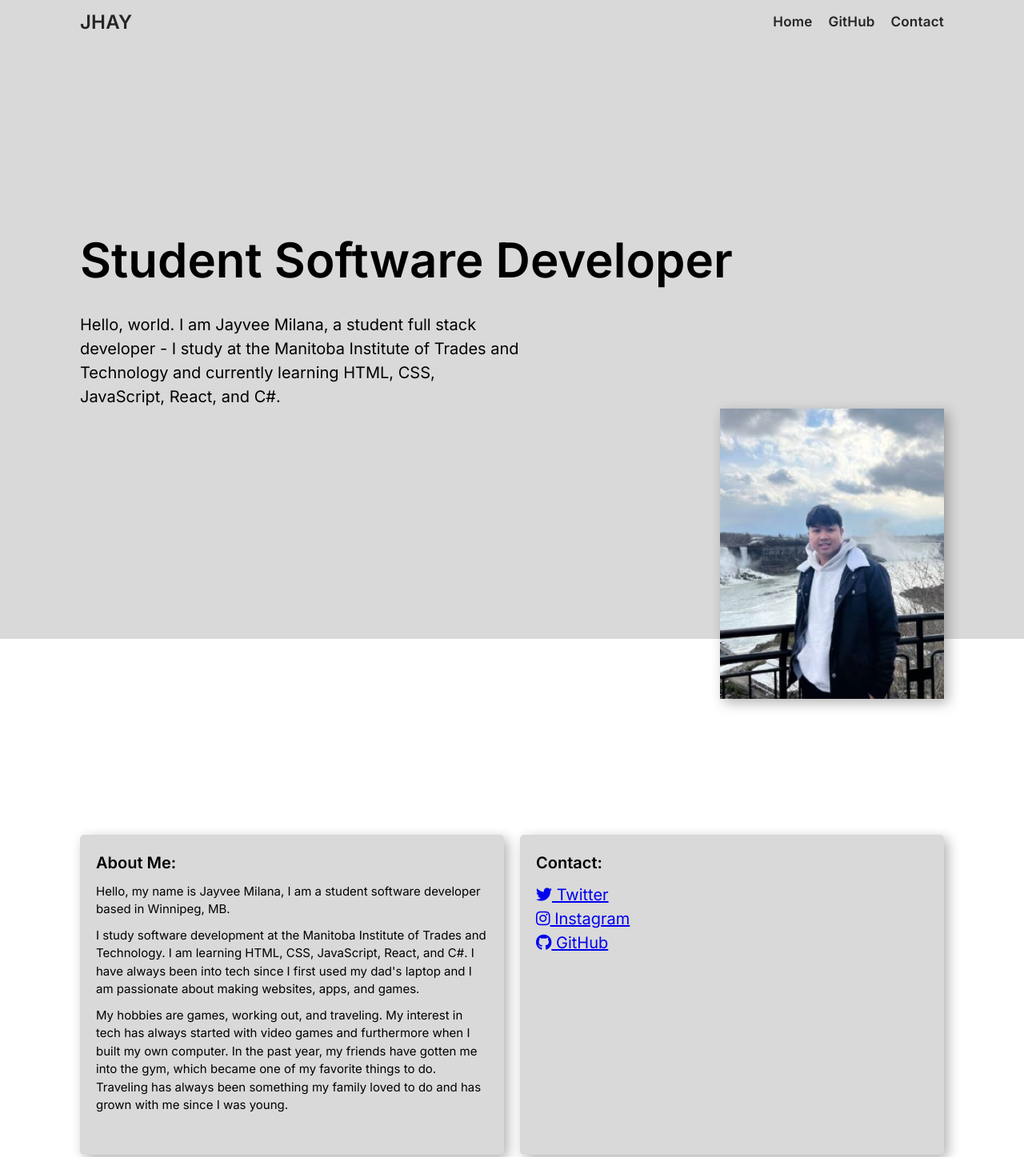
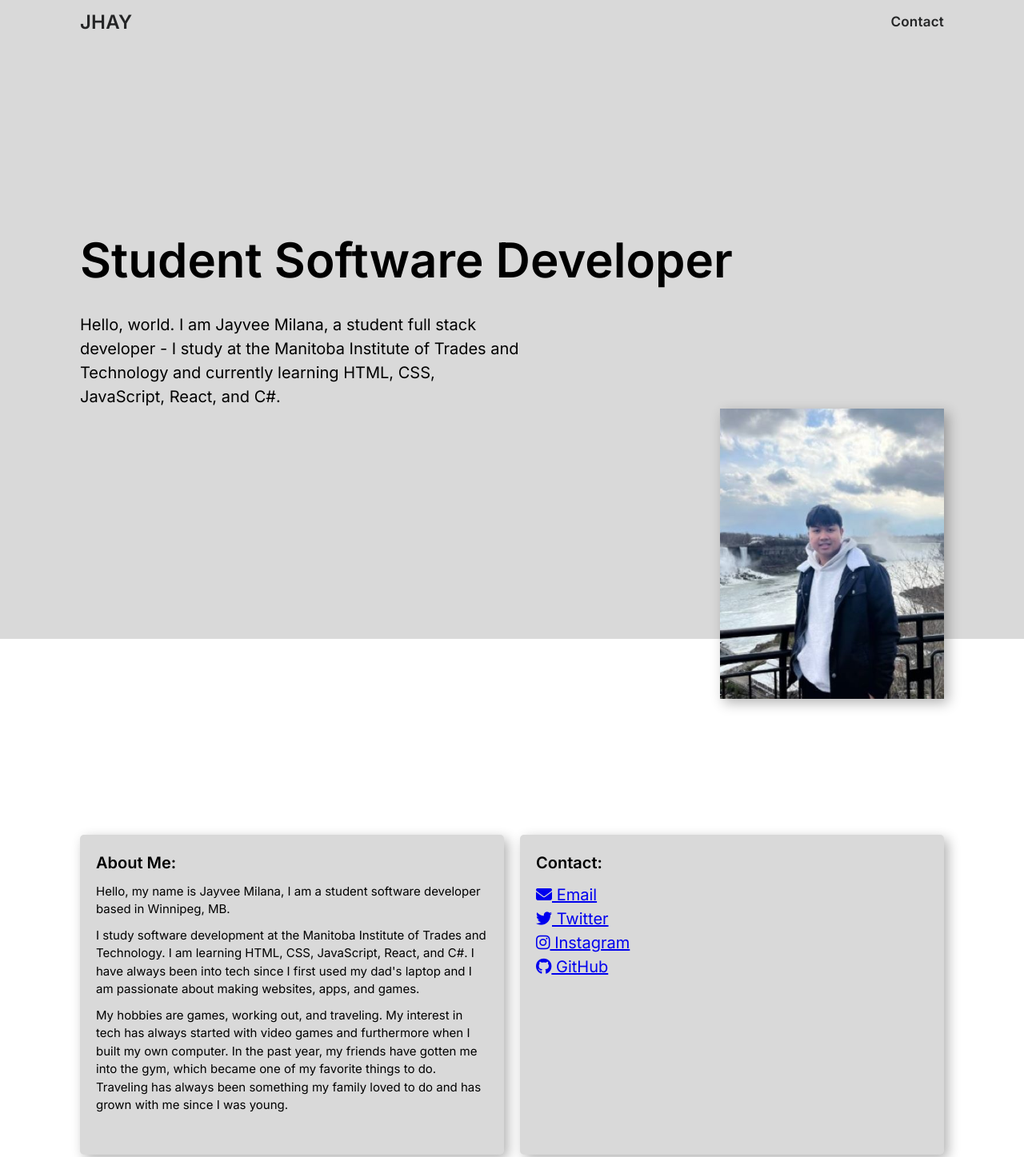
Before and after one commit to JhayMilana/first-web-page, a plain HTML site: page index.html in a window 1280 px wide. Shown: the top 1447 px of the page at 80% size. Drawn offline with Linux system fonts and the light colour scheme.

Commit message:
contact nav email

```diff
--- a/index.html
+++ b/index.html
@@ -27,9 +27,7 @@
         </div>
         <nav>
           <ul>
-            <li><a href="#">Home</a></li>
-            <li><a href="#">GitHub</a></li>
-            <li><a href="#">Contact</a></li>
+            <li><a href="#contact">Contact</a></li>
           </ul>
         </nav>
       </div>
@@ -80,10 +78,10 @@
             </div>
             <div class="column two">
               <h3>Contact:</h3>
-              <div class="links">
-                <p>
-
-                </p>
+              <div class="links" id="contact">
+                <a href="mailto:jmmilana12@gmail.com" title="Email">
+                  <i class="fa-solid fa-envelope"></i> Email
+                </a>
                 <a href="https://twitter.com/jm_milana" target="_blank">
                   <i class="fa-brands fa-twitter"></i> Twitter
                 </a>
```
